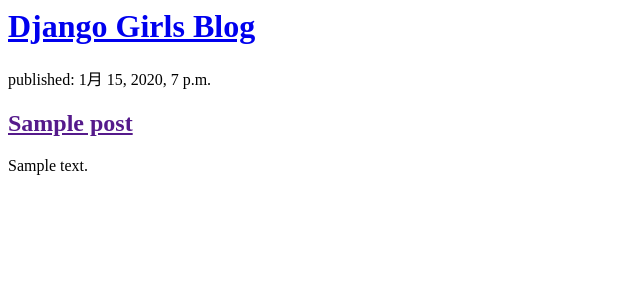
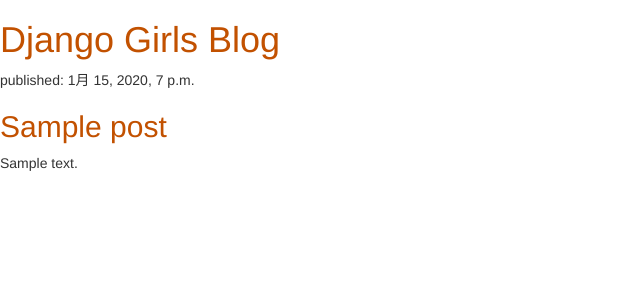
Before and after one commit to Kuwatani0526/my-first-blog, a Django app: page / in a window 1280 px wide. Shown: the top 300 px of the page, without its empty margins (0-640 px from the left). Run offline with Django 3.2, Linux system fonts and the light colour scheme; tables that the repository leaves empty hold one stand-in row (values such as "Sample post"); some libraries are stand-ins or nearby versions.

Commit message:
Modified templates to display posts from database.

```diff
--- /dev/null
+++ b/blog/static/css/blog.css
@@ -0,0 +1,3 @@
+h1 a, h2 a {
+    color: #C25100;
+}
--- a/blog/templates/blog/post_list.html
+++ b/blog/templates/blog/post_list.html
@@ -1,6 +1,10 @@
+{% load static %}
 <html>
     <head>
         <title>Django Girls blog</title>
+        <link rel="stylesheet" href="//maxcdn.bootstrapcdn.com/bootstrap/3.2.0/css/bootstrap.min.css">
+        <link rel="stylesheet" href="//maxcdn.bootstrapcdn.com/bootstrap/3.2.0/css/bootstrap-theme.min.css">
+        <link rel="stylesheet" href="{% static 'css/blog.css' %}">
     </head>
     <body>
         <div>
@@ -14,6 +18,5 @@
                 <p>{{ post.text|linebreaksbr }}</p>
             </div>
         {% endfor %}
-
     </body>
 </html>
```
